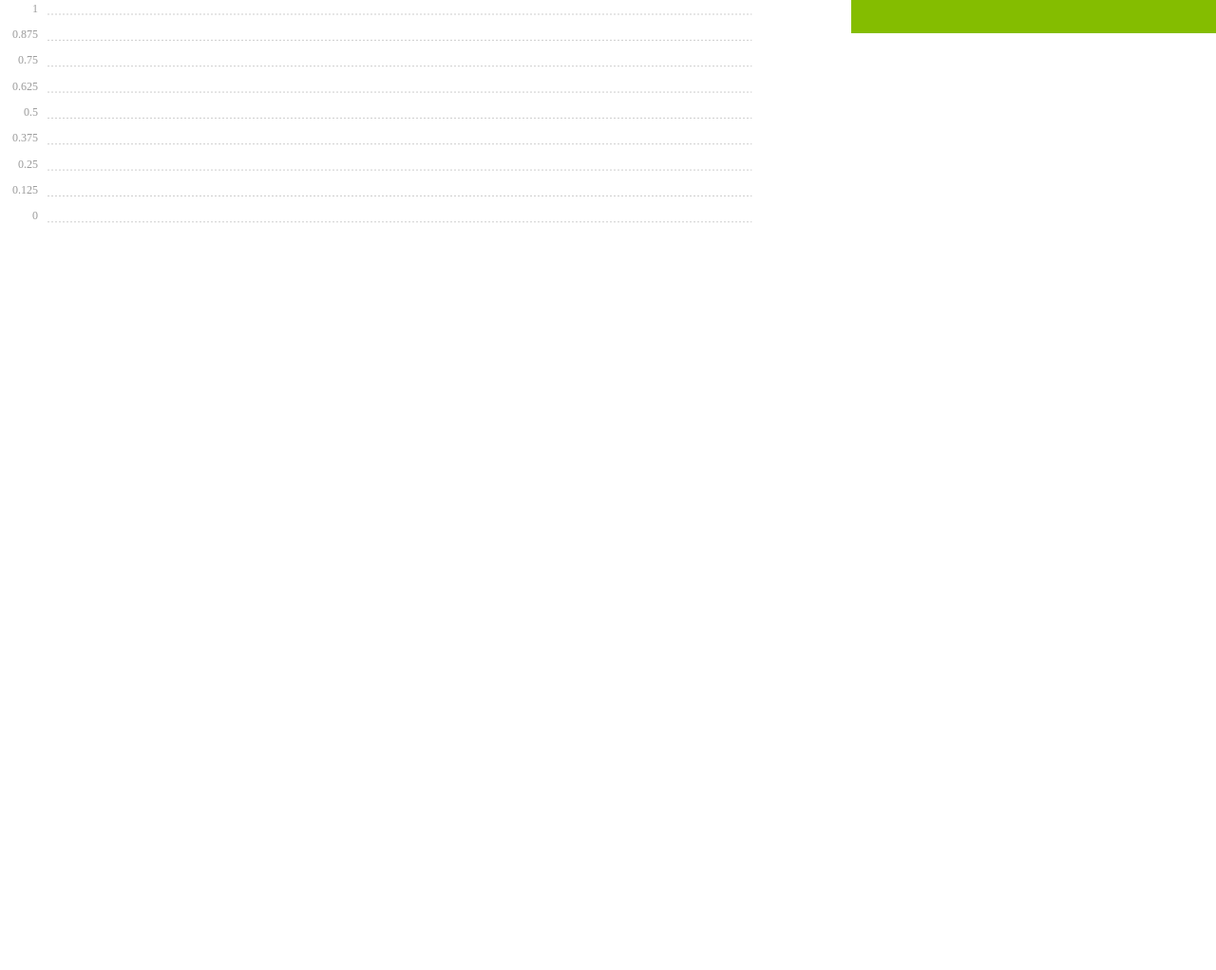
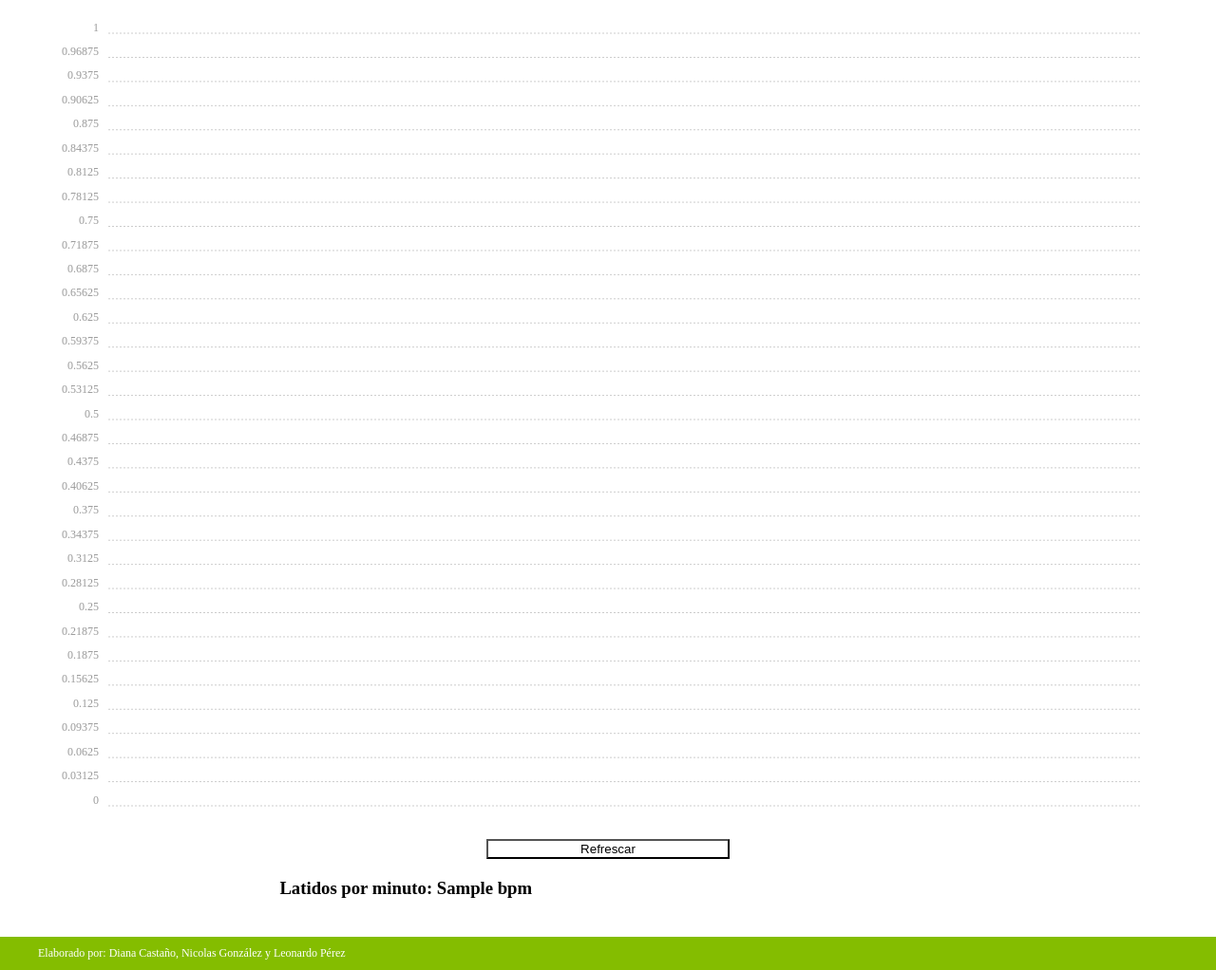
Before and after one commit to RadioDegustador/Health-herz, a Flask app: template iMX283/Server/templates/graph.html in a window 1280 px wide. Shown: the part 48-1070 px from the top of the page at 95% size. Before the commit the page ends 283 px from the top, so only its background shows below. Run offline with Flask 2, Linux system fonts and the light colour scheme; the template is opened without the code that fills it: most values are stand-ins (such as "Sample title", 1, 10 or a date in 2020); some libraries are stand-ins or nearby versions.

Commit message:
Interfaz de usuario finalizada

```diff
--- a/iMX283/Server/server.py
+++ b/iMX283/Server/server.py
@@ -9,6 +9,7 @@
 
 datos = []
 eje = []
+bpm = 60
 
 app  = Flask(__name__)
 
@@ -30,7 +31,7 @@
     for i in range(len(datos)):
 	eje.append(i+1)
 
-    return render_template('graph.html', datos = datos, eje = eje)
+    return render_template('graph.html', datos = datos, eje = eje, bpm = str(bpm))
 
 if __name__ == '__main__':
     app.run(debug=True,host='0.0.0.0')
--- /dev/null
+++ b/iMX283/Server/static/graph.css
@@ -0,0 +1,25 @@
+.grafica {
+  width: 90%;
+  background-color: #000;
+  position: relative;
+  margin-left: auto;
+  margin-right: auto;
+  margin-top: 20px;
+  margin-bottom: 0px;
+}
+
+.refresh-button {
+  width: 20%;
+  margin-left: 40%;
+  margin-right: 40%;
+  margin-top: 0px;
+  margin-bottom: 10px;
+}
+
+.bpm {
+  width: 54%;
+  margin-left: 23%;
+  margin-right: 23%;
+  margin-top: 10px;
+  margin-bottom: 40px;
+}
--- a/iMX283/Server/static/images/graph.css
+++ /dev/null
@@ -1,6 +0,0 @@
-.prueba {
-  background-color: #000;
-  width: 70%;
-  position: absolute;
-  margin: 0;
-}
--- a/iMX283/Server/templates/graph.html
+++ b/iMX283/Server/templates/graph.html
@@ -5,12 +5,13 @@
     <script type = "text/javascript" src="{{url_for('static', filename = 'chartist.min.js')}}"></script>
     <link  rel="stylesheet" href="{{url_for('static', filename = 'graph.css')}}">
 
-<div class="prueba">
-	<body class="text-center">
+<META http-equiv="Refresh" content="5;url=/graph">
+
+<div class="grafica">
 <div class="ct-chart ct-perfect-fourth">
 <script>
       var latidos = {{ datos|tojson }};
-      var ejex  = {{eje|tojson}}
+      var ejex  = {{eje|tojson}};
 </script>
 <script>
 var data = {
@@ -24,15 +25,31 @@
 
 // As options we currently only set a static size of 300x200 px
 var options = {
-  width: '90%',
-  height: '40%'
+  showPoint: false,
+  borderWidth: '1px',
+  axisX: {
+    showGrid: false,
+    showLabel: false
+  },
+width: '100%',
+ height: '100%'
 };
 
 // In the global name space Chartist we call the Line function to initialize a line chart. As a first parameter we pass in a selector where we would like to get our chart created. Second parameter is the actual data object and as a third parameter we pass in our options
 new Chartist.Line('.ct-chart', data, options);
 </script>
 </div>
-</body>
+</div>
+
+<button class="refresh-button" type="submit" onclick="javascript:window.location.reload();">Refrescar</button>
+
+<script type="text/javascript">
+function reFresh()
+}
+</script>
+
+<div class="bpm">
+  <h3>Latidos por minuto: {{ bpm }}</h3>
 </div>
 
 {% endblock %}
```
Also changed, not shown: iMX283/Server/datos.csv (+1 -1 lines), iMX283/Server/prueba_escribir_csv.py (+4 -7 lines), iMX283/Server/static/images/imagen.png, 2 other files.
